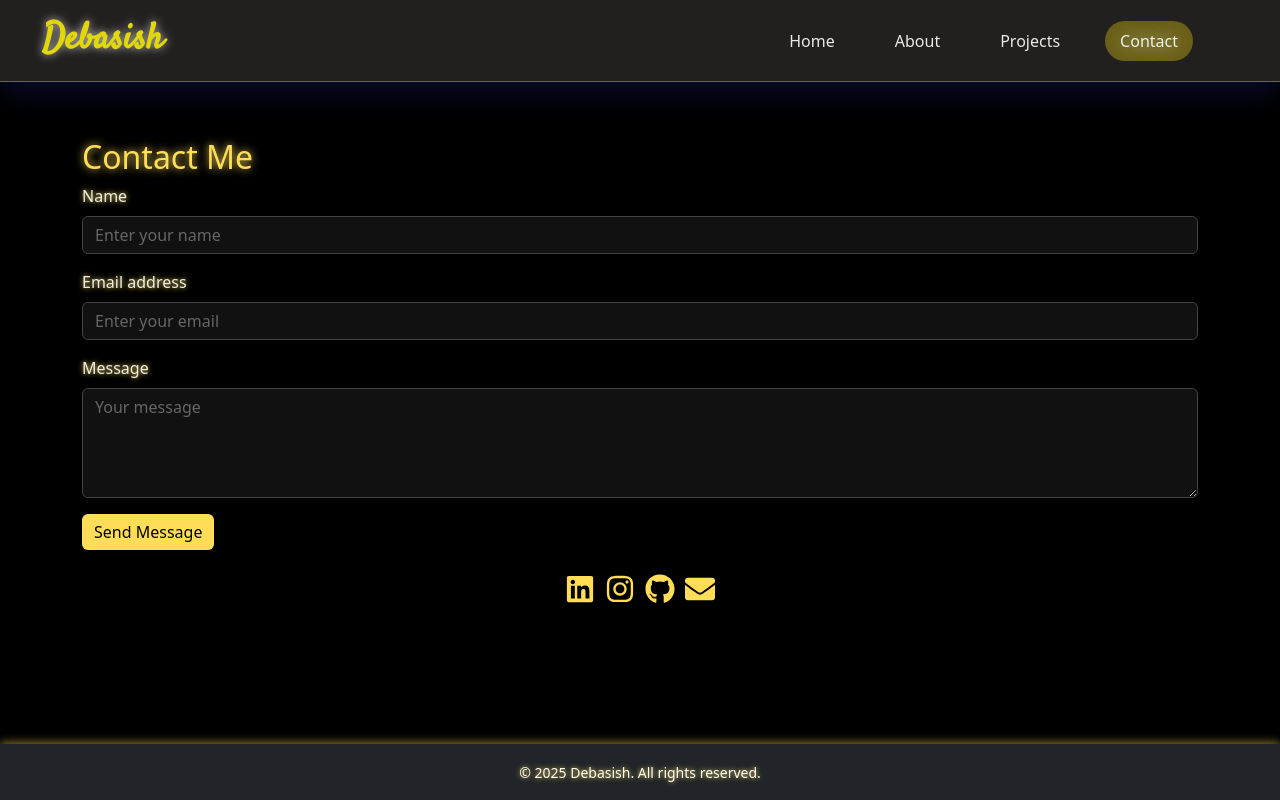
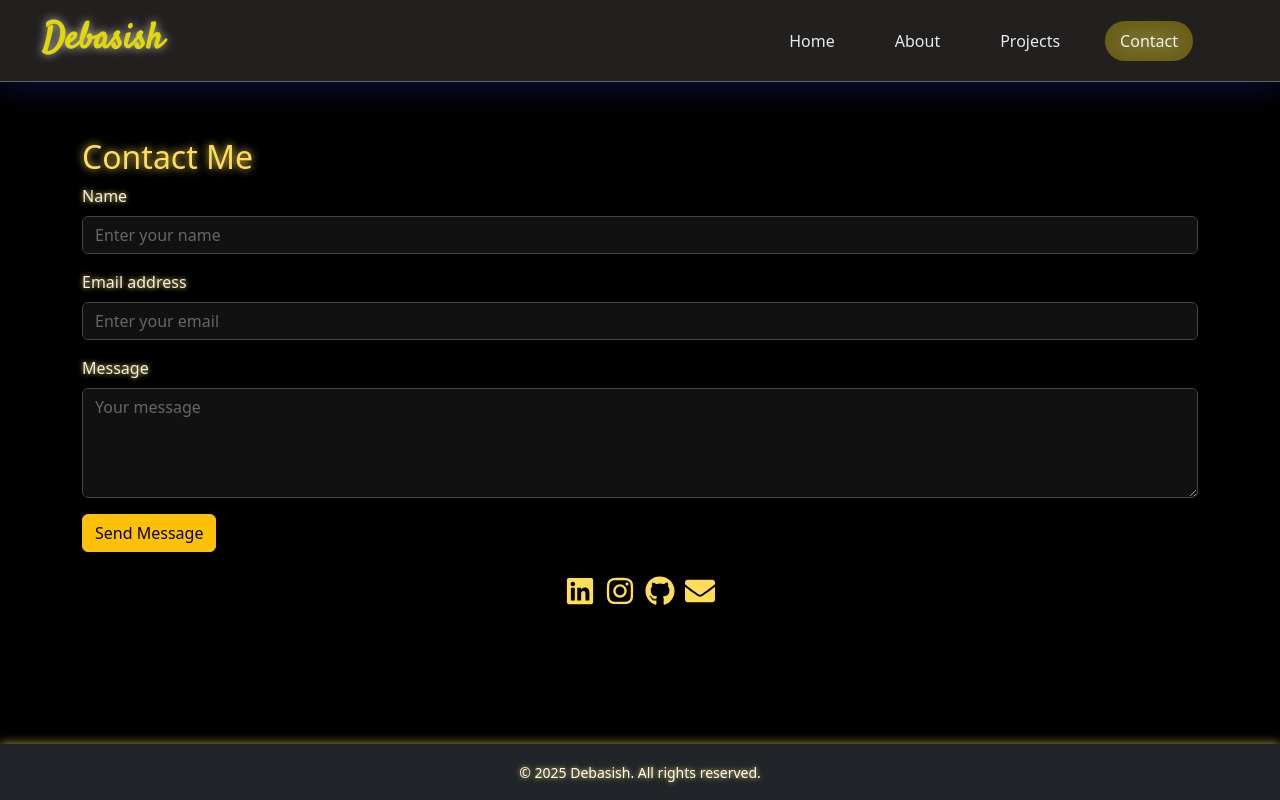
Before and after one commit to debasish39/portfolio9, a React (Vite) app: page /contact in a window 1280 px wide. Built offline with nearby package versions, Linux system fonts and the light colour scheme; a web font is replaced by a local one.

Commit message:
Update Contact.jsx

```diff
--- a/src/bootstrapport/pages/Contact.jsx
+++ b/src/bootstrapport/pages/Contact.jsx
@@ -58,7 +58,7 @@ const Contact = () => {
   };
 
   return (
-    <Container className="mt-5">
+    <Container className="mt-5 mb-5">
       {/* Scroll Progress Bar */}
       <div
         style={{
@@ -128,7 +128,7 @@ const Contact = () => {
           />
         </Form.Group>
 
-        <Button variant="primary" type="submit" data-aos="zoom-in">Send Message</Button>
+        <Button variant="warning" type="submit" data-aos="zoom-in">Send Message</Button>
       </Form>
 
 
```
